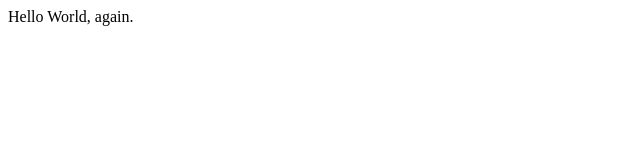
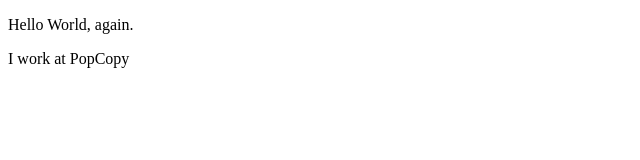
Before and after one commit to chrisharding88/git-basics, a plain HTML site: page index.html in a window 1280 px wide. Shown: the whole page, without its empty margins (0-640 px from the left). Drawn offline with nearby package versions, Linux system fonts and the light colour scheme.

Commit message:
Updated index.html

```diff
--- a/index.html
+++ b/index.html
@@ -10,6 +10,7 @@
 		<script src="js/main.js"></script>
 	</head>
 	<body>
-		Hello World, again.
+		<p>Hello World, again.</p>
+		<p>I work at PopCopy</p>
 	</body>
 </html>
```
